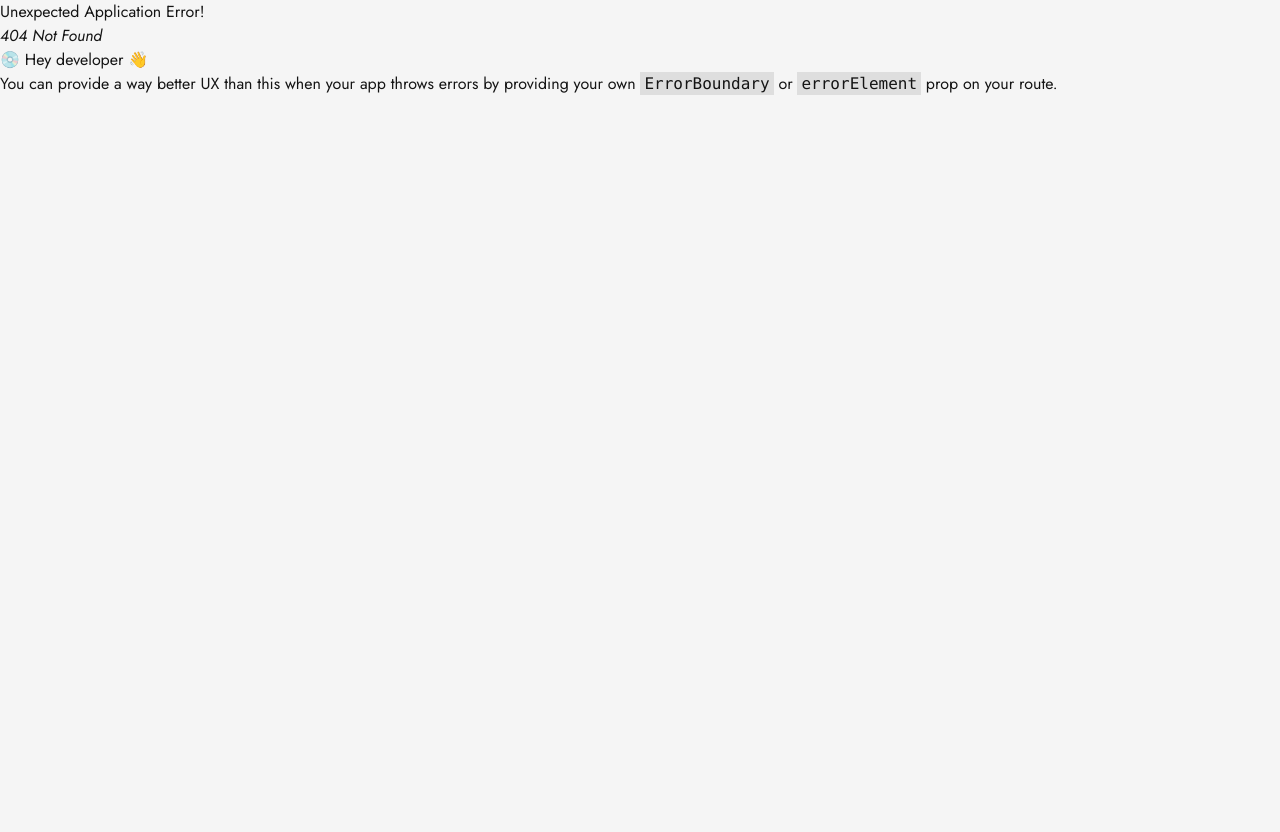
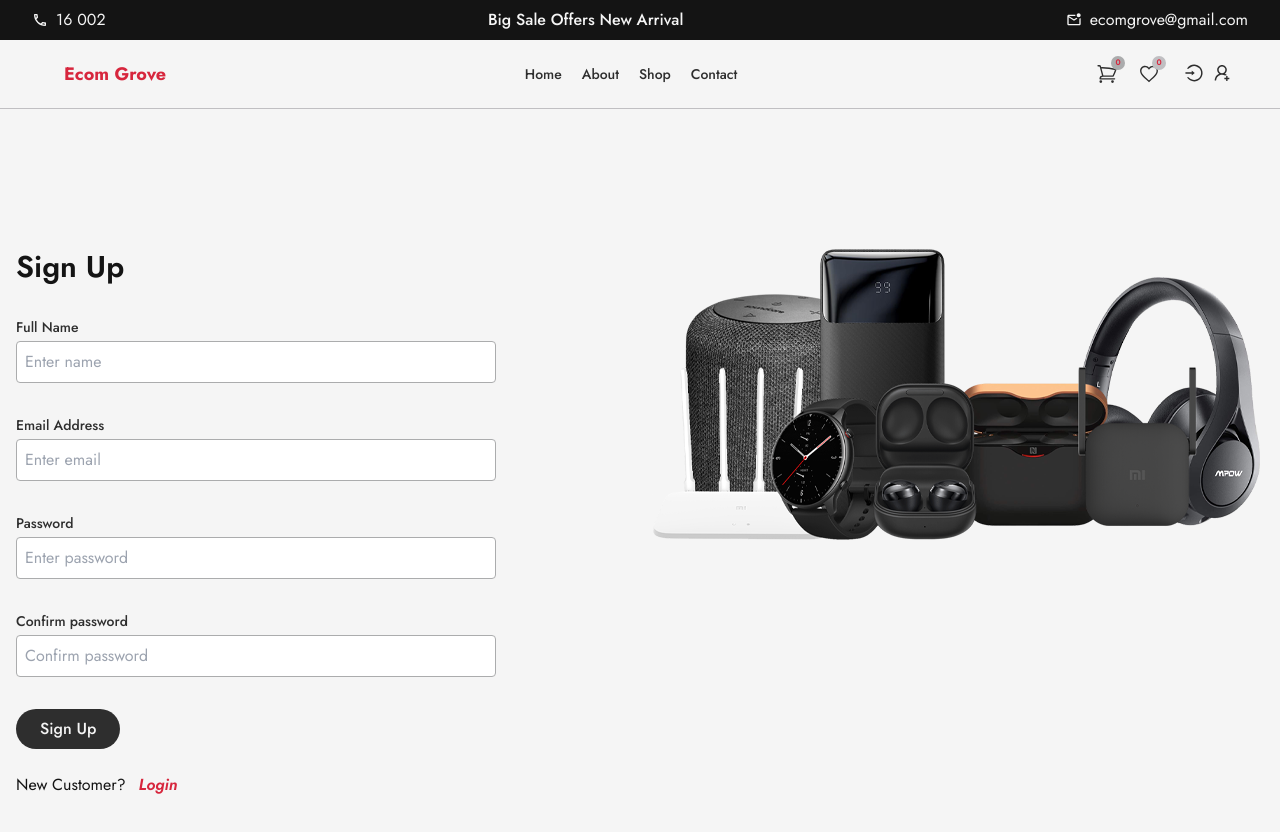
Before and after one commit to Fouzia-Oreen/Ecom-Grove, a React (Vite) app in the folder client/: page /register in a window 1280 px wide. Before the commit this address had no page. Shown: the top 832 px of the page. Before the commit the page ends 800 px from the top, so only its background shows below. Built offline with nearby package versions, Linux system fonts and the light colour scheme.

Commit message:
register form compleated

```diff
--- a/client/src/main.jsx
+++ b/client/src/main.jsx
@@ -6,12 +6,15 @@ import './index.css';
 import { Provider } from 'react-redux';
 import store from './redux/store.js';
 import Login from './pages/Auth/Login.jsx';
+import Register from './pages/Auth/Register.jsx';
 
 
 const router = createBrowserRouter(
   createRoutesFromElements(
     <Route path="/" element={<App />} >
       <Route path='/login' element={<Login />} />
+      <Route path='/register' element={<Register />} />
+
     </Route>
   )
 )
--- a/client/src/pages/Auth/Login.jsx
+++ b/client/src/pages/Auth/Login.jsx
@@ -43,7 +43,7 @@ const Login = () => {
 
 
   return (
-     <div>
+   <div>
      <section className="section__container flex flex-col md:flex-row flex-wrap  gap-6">
        <div className="md:mt-[5rem] flex-1 mb-4">
          <h1 className="text-3xl font-semibold mb-4">Sign In</h1>
--- a/client/src/pages/Auth/Navbar.jsx
+++ b/client/src/pages/Auth/Navbar.jsx
@@ -89,7 +89,7 @@ export const Navbar = () => {
         </button>
         {dropdownOpen && userInfo && (
           <ul
-            className={`absolute right-0 mt-2 mr-1 space-y-2 bg-color_2 ${
+            className={`absolute right-0 mt-2 mr-1 space-y-2 bg-color_2 border-[1px] border-color_3 ${
               !userInfo.isAdmin ? "-right-2" : "-top-50"
             } `}
           >
--- /dev/null
+++ b/client/src/pages/Auth/Register.jsx
@@ -0,0 +1,156 @@
+import { useEffect, useState } from 'react'
+import { useDispatch, useSelector } from 'react-redux'
+import { Link, useLocation, useNavigate } from 'react-router-dom'
+import { useRegisterMutation } from '../../redux/api/userSlice'
+import { setCredentials } from '../../redux/features/auth/authSlice'
+import { toast } from 'react-toastify'
+import Loader from '../../components/Loader'
+import image from '../../assets/auth.png'
+
+const Register = () => {
+    const [name, setName] = useState("");
+    const [email, setEmail] = useState("");
+    const [password, setPassword] = useState("");
+    const [confirmPassword, setConfirmPassword] = useState("");
+
+    const dispatch = useDispatch();
+    const navigate = useNavigate();
+
+    const [register, { isLoading }] = useRegisterMutation();
+
+    const { userInfo } = useSelector((state) => state.auth);
+
+    const { search } = useLocation();
+    const sp = new URLSearchParams(search);
+    const redirect = sp.get("redirect") || "/";
+
+    useEffect(() => {
+      if (userInfo) {
+        navigate(redirect);
+      }
+    }, [navigate, redirect, userInfo]);
+
+    const submitHandler = async (e) => {
+      e.preventDefault();
+
+      if (password !== confirmPassword) {
+        toast.error("Passwords do not match");
+      } else {
+        try {
+          const res = await register({ name, email, password }).unwrap();
+          dispatch(setCredentials({ ...res }));
+          navigate(redirect);
+          toast.success("User successfully registered");
+        } catch (err) {
+          console.log(err);
+          toast.error(err.data.message);
+        }
+      }
+    };
+
+  return (
+     <div>
+     <section className="section__container flex flex-col md:flex-row flex-wrap  gap-6">
+       <div className="md:mt-[5rem] flex-1 mb-4">
+         <h1 className="text-3xl font-semibold mb-4">Sign Up</h1>
+         <form onSubmit={submitHandler} className="max-w-[30rem] ">
+         <div className="my-[2rem]">
+             <label
+               htmlFor="name"
+               className="block text-sm font-medium text-color_4"
+             >
+               Full Name
+             </label>
+             <input
+               type="name"
+               id="name"
+               className="mt-1 p-2 border rounded w-full"
+               placeholder="Enter name"
+               value={name}
+               onChange={(e) => setName(e.target.value)}
+             />
+           </div>
+           <div className="my-[2rem]">
+             <label
+               htmlFor="email"
+               className="block text-sm font-medium text-color_4"
+             >
+               Email Address
+             </label>
+             <input
+               type="email"
+               id="email"
+               className="mt-1 p-2 border rounded w-full"
+               placeholder="Enter email"
+               value={email}
+               onChange={(e) => setEmail(e.target.value)}
+             />
+           </div>
+           <div className="my-[2rem]">
+           <label
+               htmlFor="password"
+               className="block text-sm font-medium text-color_4"
+             >
+               Password
+             </label>
+             <input
+               type="password"
+               id="password"
+               className="mt-1 p-2 border rounded w-full"
+               placeholder="Enter password"
+               value={password}
+               onChange={(e) => setPassword(e.target.value)}
+             />
+           </div>
+           <div className="mb-4">
+             <label
+               htmlFor="confirmPassword"
+               className="block text-sm font-medium text-color_4"
+             >
+               Confirm password
+             </label>
+             <input
+               type="password"
+               id="confirmPassword"
+               className="mt-1 p-2 border rounded w-full"
+               placeholder="Confirm password"
+               value={confirmPassword}
+               onChange={(e) => setConfirmPassword(e.target.value)}
+             />
+           </div>
+          {/* submit button */}
+           <button
+             disabled={isLoading}
+             type="submit"
+             className="btn auth-btn my-[1rem]"
+           >
+             {isLoading ? "Signing Up..." : "Sign Up"}
+           </button>
+           {isLoading && <Loader />}
+         </form>
+          {/* point to register */}
+           <p className="text-color_5 mt-2">
+             New Customer?{" "}
+             <Link
+               to={redirect ? `/login?redirect=${redirect}` : "/login"}
+               className="text-color_6 font-semibold italic hover:underline ml-2 "
+             >
+              Login
+             </Link>
+           </p>
+       </div>
+       {/* image */}
+       <div className='md:mt-[5rem] flex-1 mt-4'>
+       <img
+         src={image}
+         alt=""
+         className=""
+       />
+       </div>
+
+     </section>
+   </div>
+  )
+}
+
+export default Register
--- a/client/src/redux/api/userSlice.js
+++ b/client/src/redux/api/userSlice.js
@@ -26,4 +26,4 @@ export const userSlice = apiSlice.injectEndpoints({
     })
 })
 
-export const { useLoginMutation, useLogoutMutation  } = userSlice;
+export const { useLoginMutation, useLogoutMutation ,   useRegisterMutation, } = userSlice;
```
Also changed, not shown: 1 other file (tests, documents, lock files or other folders).
